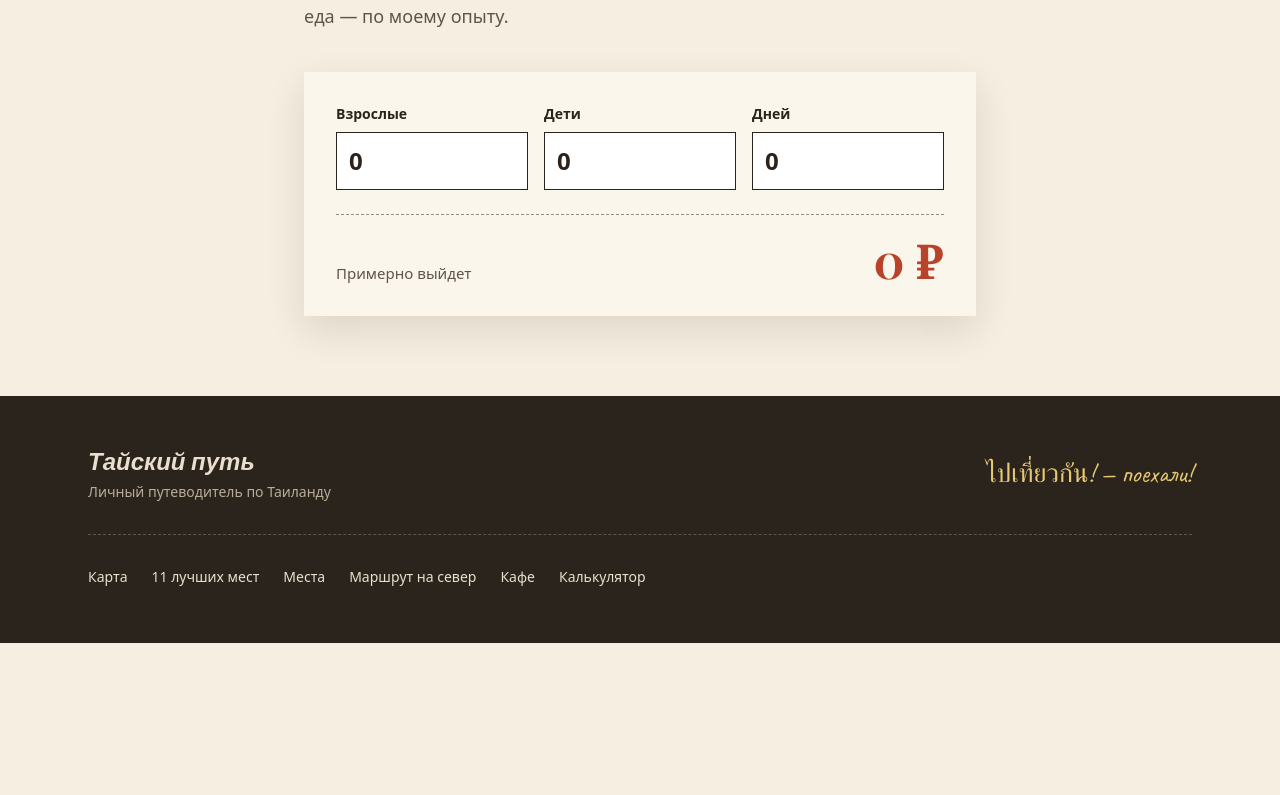
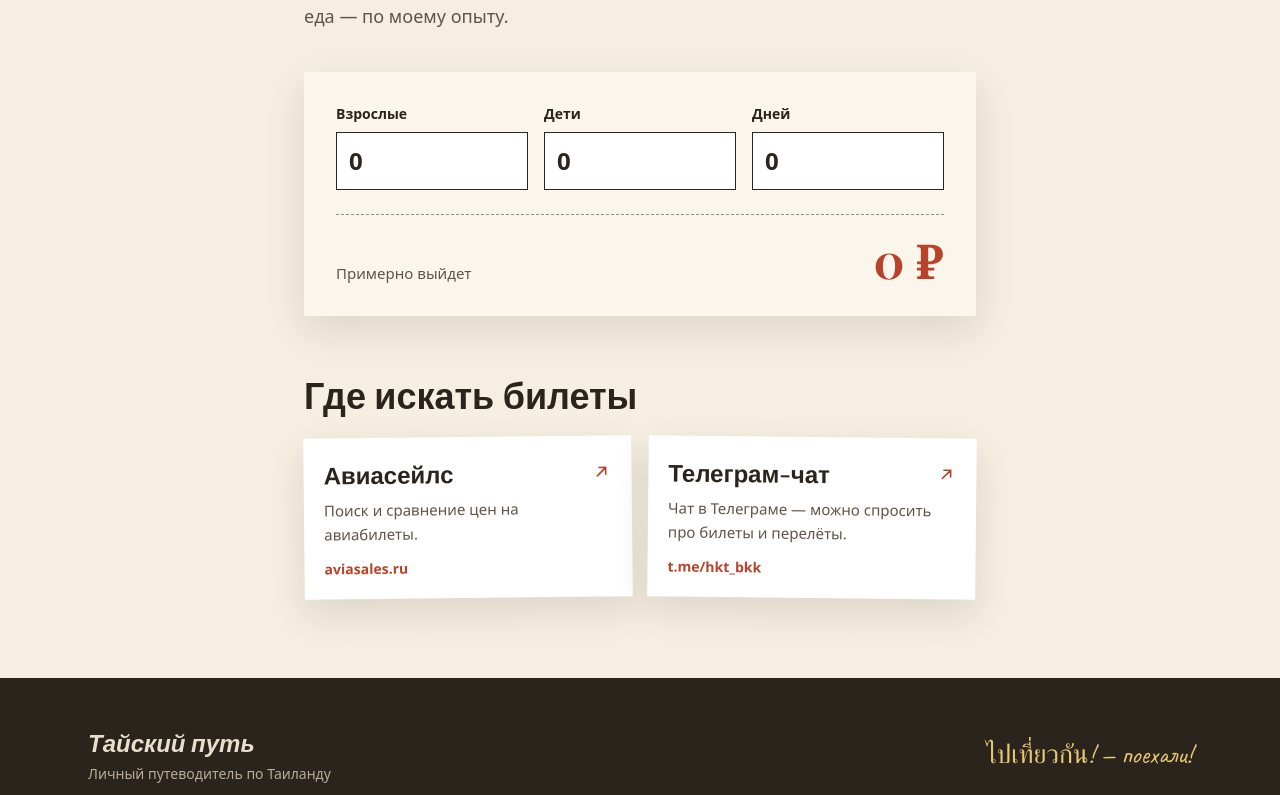
Before and after one commit to evakerrigan/thaiway, a Next.js app: page /calculator in a window 1280 px wide. Shown: the part 396-1191 px from the top of the page. Before the commit the page ends 1039 px from the top, so only its background shows below. Built offline with nearby package versions, Linux system fonts and the light colour scheme; no server answers; a web font is replaced by a local one.

Commit message:
feat: add "where to find tickets" links to calculator page

```diff
--- a/src/app/calculator/page.tsx
+++ b/src/app/calculator/page.tsx
@@ -29,7 +29,51 @@ export default function CalculatorPage() {
           </p>
         </header>
         <Calculator />
+
+        <section aria-labelledby="tickets-title" className="flex flex-col gap-5 pt-4">
+          <h2 id="tickets-title" className="m-0 font-display text-[clamp(28px,3.4vw,36px)] font-bold leading-tight">
+            Где искать билеты
+          </h2>
+          <ul className="grid gap-4 sm:grid-cols-2">
+            {TICKET_LINKS.map((link, index) => (
+              <li key={link.href}>
+                <a
+                  href={link.href}
+                  target="_blank"
+                  rel="noopener noreferrer"
+                  className={`group flex h-full flex-col gap-2 bg-white p-5 text-ink shadow-paper transition-transform duration-200 hover:-translate-y-1 ${
+                    index % 2 === 0 ? '-rotate-[0.6deg]' : 'rotate-[0.6deg]'
+                  } hover:rotate-0`}
+                >
+                  <span className="flex items-center justify-between gap-3">
+                    <span className="font-display text-2xl font-bold">{link.title}</span>
+                    <svg viewBox="0 0 24 24" className="h-5 w-5 shrink-0 text-terracotta" fill="none" stroke="currentColor" strokeWidth="2" strokeLinecap="round" strokeLinejoin="round" aria-hidden>
+                      <path d="M7 17 17 7M9 7h8v8" />
+                    </svg>
+                  </span>
+                  <span className="text-[15px] leading-relaxed text-ink-soft">{link.note}</span>
+                  <span className="mt-auto pt-1 text-sm font-bold text-terracotta group-hover:underline">{link.label}</span>
+                </a>
+              </li>
+            ))}
+          </ul>
+        </section>
       </div>
     </Container>
   );
 }
+
+const TICKET_LINKS = [
+  {
+    title: 'Авиасейлс',
+    note: 'Поиск и сравнение цен на авиабилеты.',
+    label: 'aviasales.ru',
+    href: 'https://www.aviasales.ru/',
+  },
+  {
+    title: 'Телеграм-чат',
+    note: 'Чат в Телеграме — можно спросить про билеты и перелёты.',
+    label: 't.me/hkt_bkk',
+    href: 'https://t.me/hkt_bkk',
+  },
+];
```
